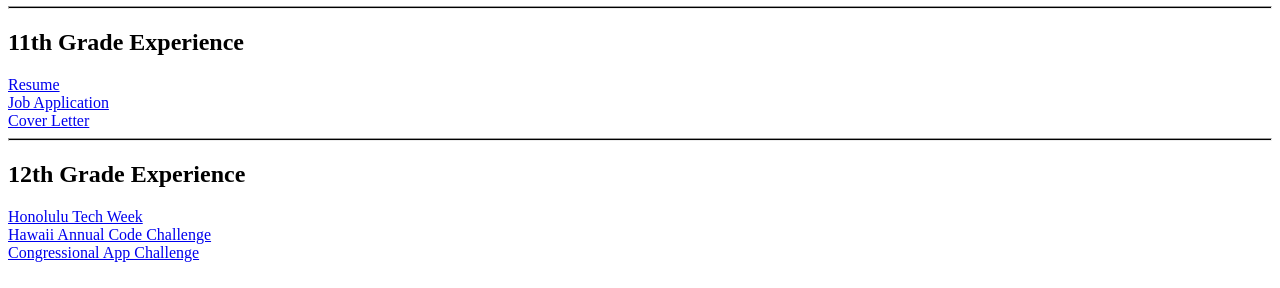
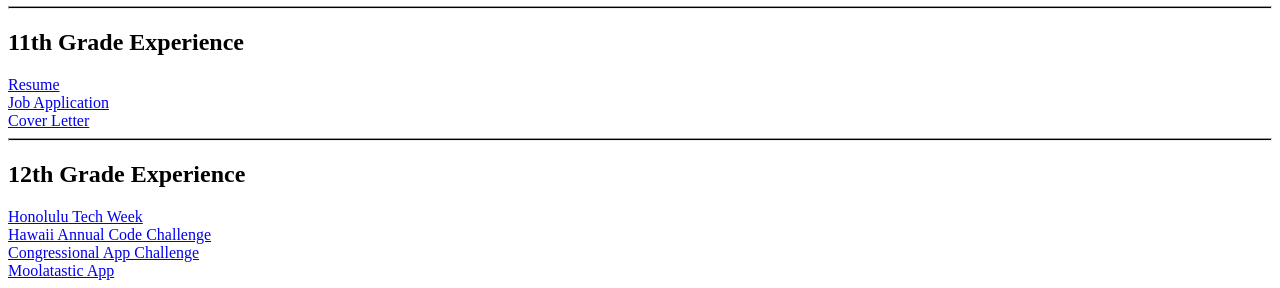
Before and after one commit to JonnieAnn/Electronic-portfolio, a plain HTML site: page academic.html in a window 1280 px wide. Shown: the part 519-807 px from the top of the page. Drawn offline with Linux system fonts and the light colour scheme.

Commit message:
Update academic.html

```diff
--- a/academic.html
+++ b/academic.html
@@ -40,6 +40,8 @@
 <a href="https://hacc.hawaii.gov/">Hawaii Annual Code Challenge </a>
 <br>
 <a href="https://www.congressionalappchallenge.us/">Congressional App Challenge </a>
+<br>
+<a href="file:///C:/Users/277Student/Downloads/Moolatastic-main%20(1)/Moolatastic-main/MoolaHTML.html">Moolatastic App </a>
 
 
 
```
